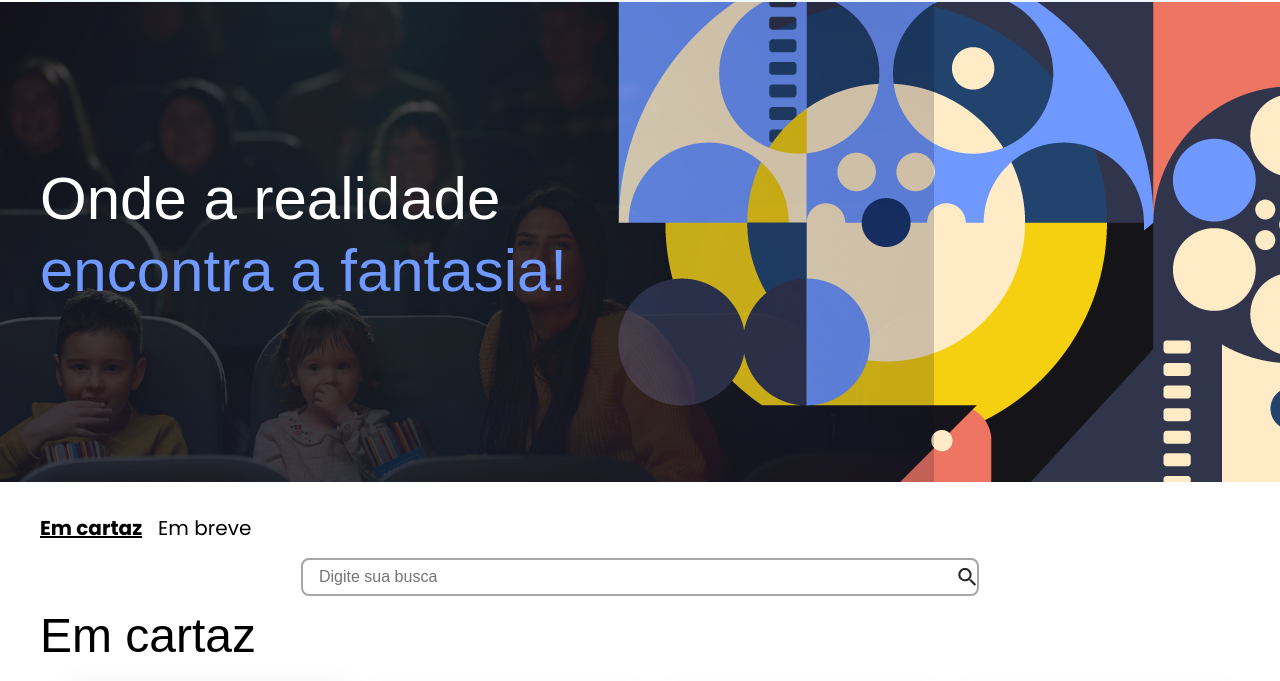
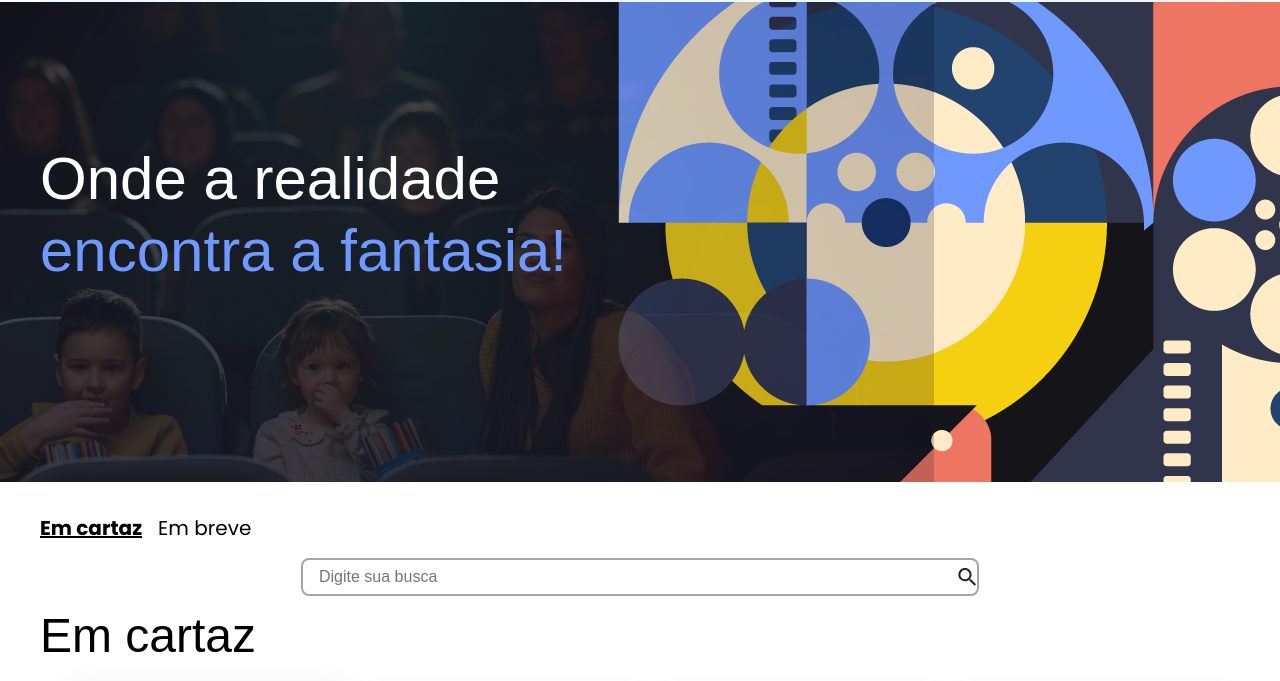
Before and after one commit to ICN153/cinemark, a plain HTML site: page index.html in a window 1280 px wide. Shown: the part 83-764 px from the top of the page. Drawn offline with Linux system fonts and the light colour scheme; a web font is replaced by a local one.

Commit message:
Add files via upload

```diff
--- a/styles/mobile.css
+++ b/styles/mobile.css
@@ -114,3 +114,8 @@ text-align: justify;
   margin-right: 10px;
   color: #007BFF; /* azul ou cor desejada */
 }
+
+.banner__titulo{
+  width: 100%;
+ margin-top: -40px;
+}
```
